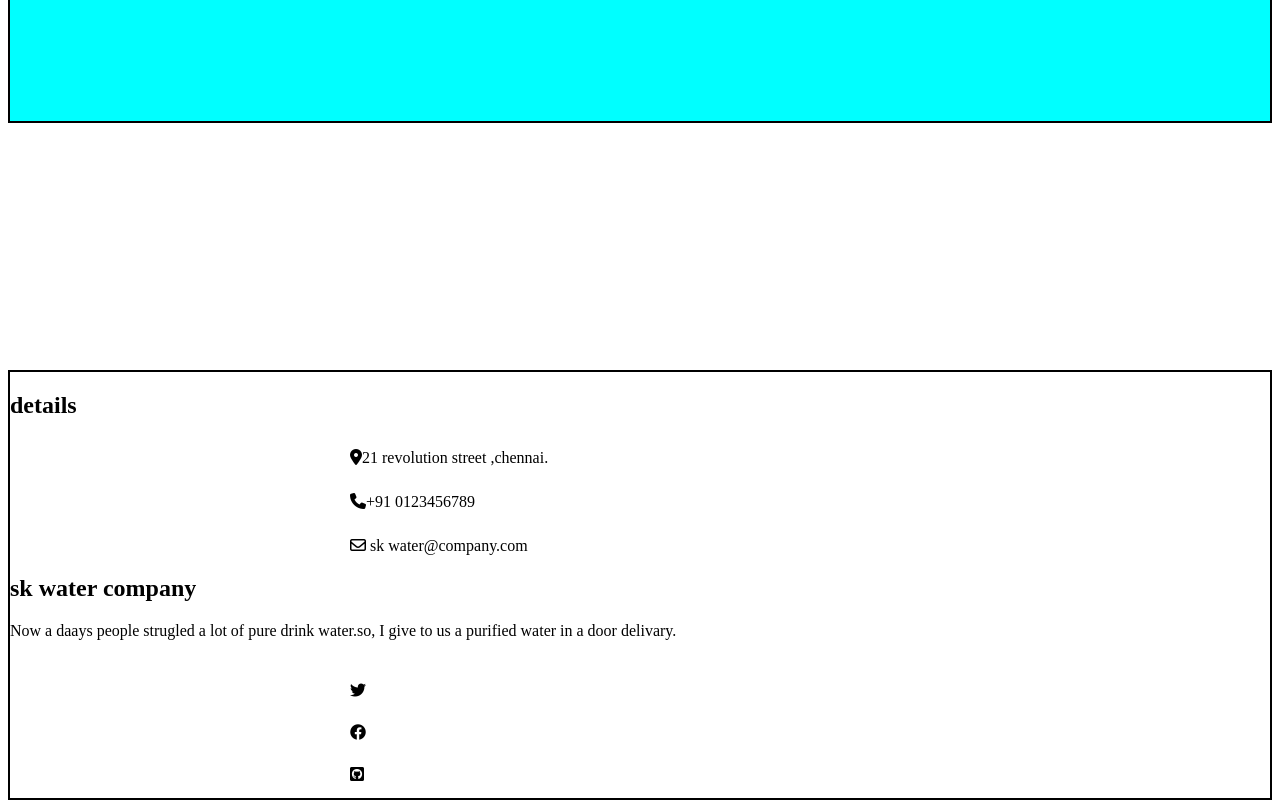
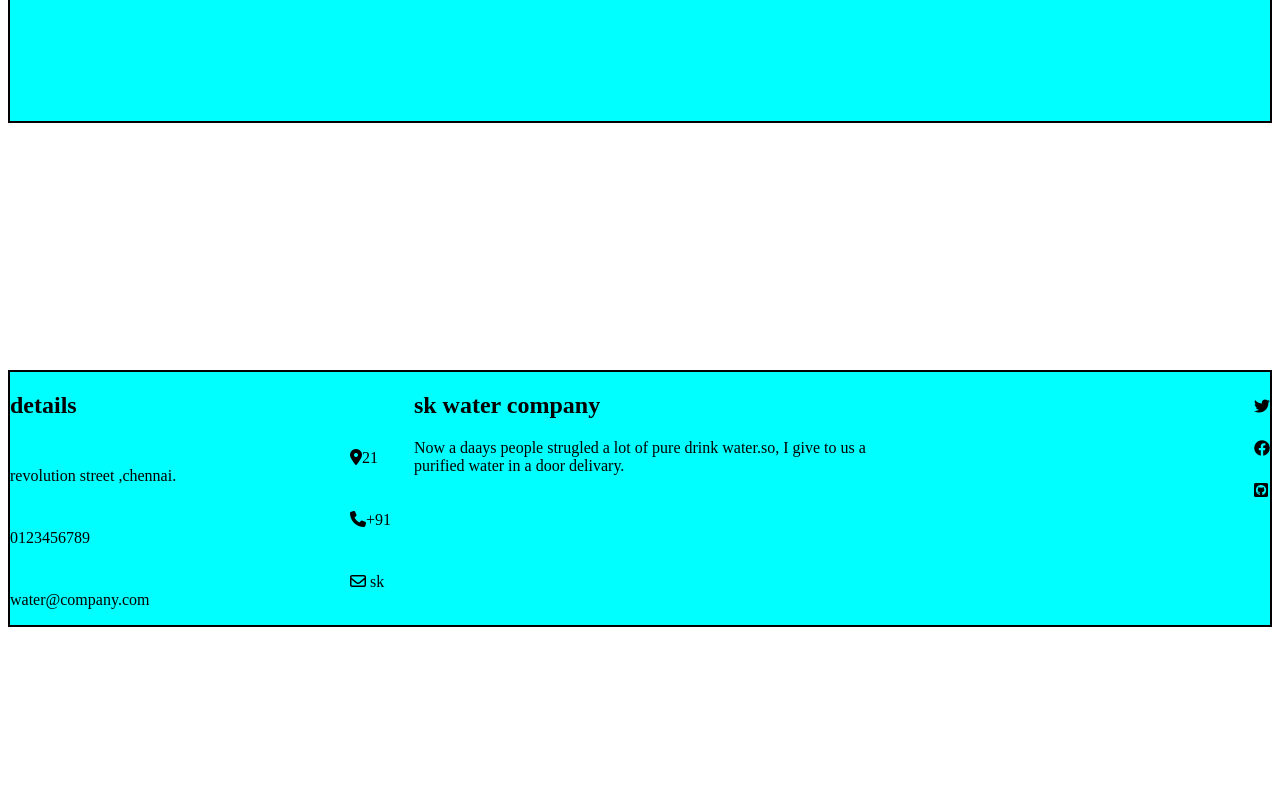
Before and after one commit to fssa-batch3/saraswathi.kaliyappan__web_project, a plain HTML site: page pages/home.html in a window 1280 px wide. Shown: the part 912-1712 px from the top of the page. After the commit the page ends 1539 px from the top, so only its background shows below. Drawn offline with Linux system fonts and the light colour scheme.

Commit message:
footer uptate

```diff
--- a/assets/css/home.css
+++ b/assets/css/home.css
@@ -138,5 +138,7 @@ h2{
     flex-direction: row;
 }
 footer{
+    display: flex;
+    background-color: aqua;
     border: 2px solid black;
 }
```
